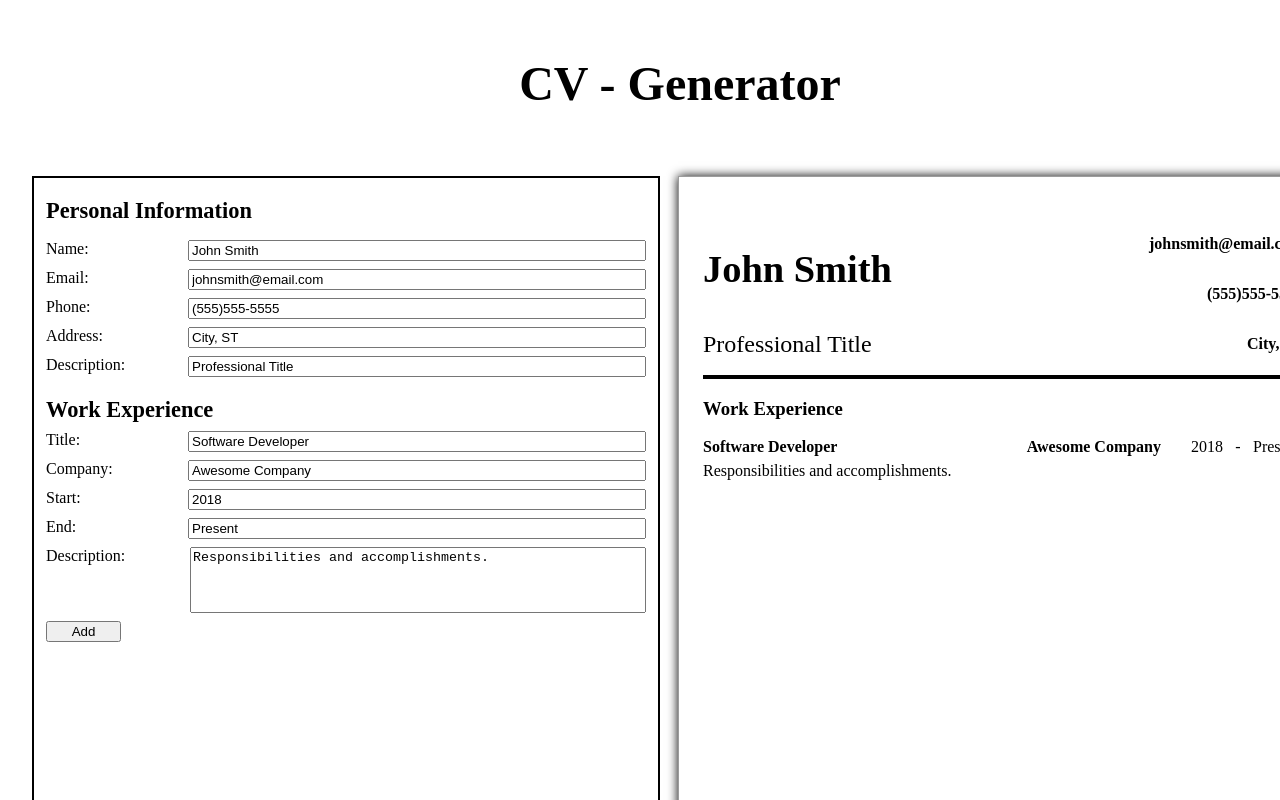
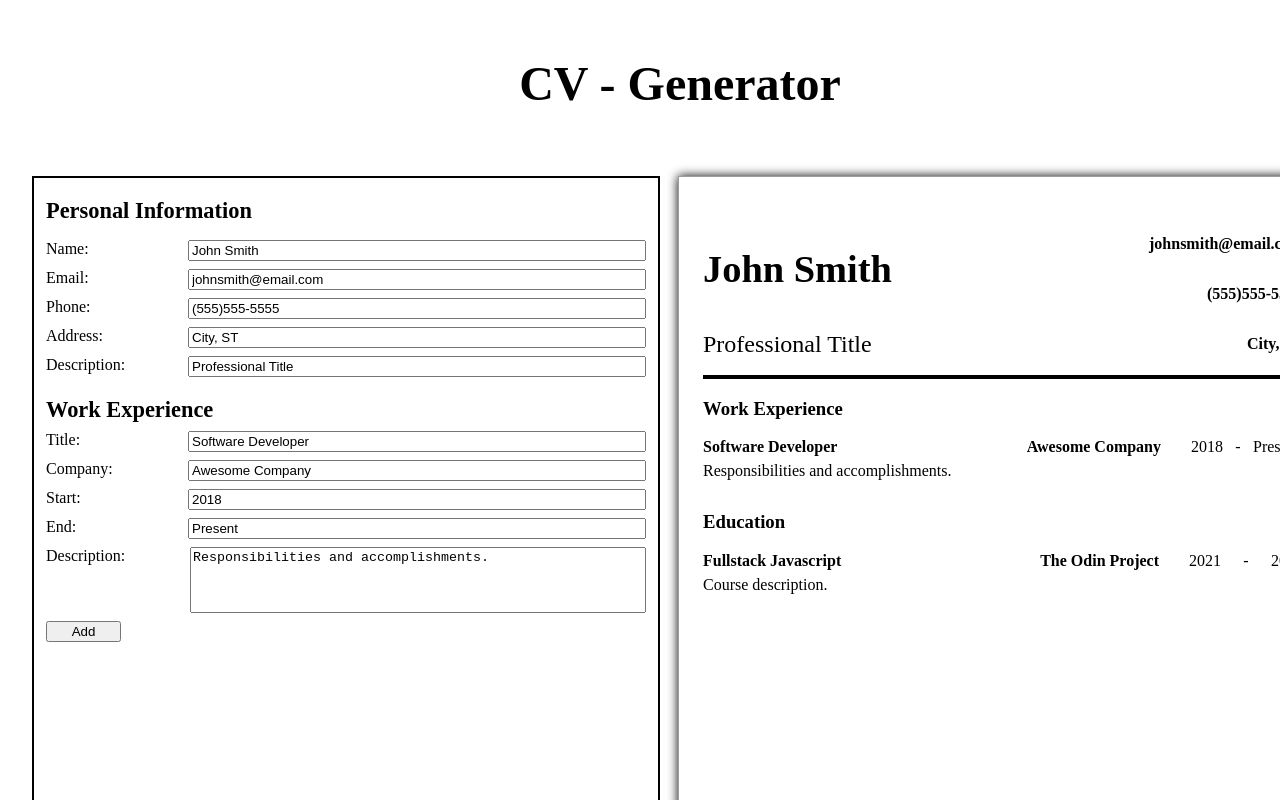
Before and after one commit to sleander94/cv-app, a React (Create React App) app: page / in a window 1280 px wide. Shown: the top 800 px of the page. Built offline with nearby package versions, Linux system fonts and the light colour scheme.

Commit message:
Refactor Education and School to funct components

```diff
--- a/src/components/CV.js
+++ b/src/components/CV.js
@@ -14,22 +14,20 @@ const CV = ({ values }) => {
         <div className="description">{values.work[i].description}</div>
       </div>
     );
-  } /*
+  }
   let education = [];
-    for (let i = 0; i < this.props.education.length; i++) {
+  for (let i = 0; i < values.education.length; i++) {
     education.push(
       <div className="education" key={i}>
-          <div className="course">{this.props.education[i].course}</div>
-          <div className="school">{this.props.education[i].school}</div>
-          <div className="start">{this.props.education[i].start}</div>
+        <div className="course">{values.education[i].course}</div>
+        <div className="school">{values.education[i].school}</div>
+        <div className="start">{values.education[i].start}</div>
         <div className="dash">-</div>
-          <div className="end">{this.props.education[i].end}</div>
-          <div className="description">
-            {this.props.education[i].description}
-          </div>
+        <div className="end">{values.education[i].end}</div>
+        <div className="description">{values.education[i].description}</div>
       </div>
     );
-    } */
+  }
   return (
     <div className="CV">
       <div className="personal">
@@ -43,11 +41,11 @@ const CV = ({ values }) => {
         <h3>Work Experience</h3>
         {work}
       </div>
-      {/*
+
       <div className="educationContainer">
         <h3>Education</h3>
         {education}
-        </div> */}
+      </div>
     </div>
   );
 };
--- a/src/components/Education.js
+++ b/src/components/Education.js
@@ -1,17 +1,16 @@
 import React from 'react';
 import School from './School';
 
-class Education extends React.Component {
-  render() {
-    const educationList = this.props.education.map((school) => (
+const Education = ({ education, handleInputChange, addItem, removeItem }) => {
+  const educationList = education.map((school) => (
     <School
-        schoolInfo={this.props.education[this.props.education.indexOf(school)]}
-        key={this.props.education.indexOf(school)}
-        number={this.props.education.indexOf(school)}
-        handleInputChange={this.props.handleInputChange}
-        removeItem={this.props.removeItem}
-        addToArray={this.props.addToArray}
-        education={this.props.education}
+      schoolInfo={education[education.indexOf(school)]}
+      key={education.indexOf(school)}
+      number={education.indexOf(school)}
+      handleInputChange={handleInputChange}
+      removeItem={removeItem}
+      addItem={addItem}
+      education={education}
     />
   ));
   return (
@@ -20,7 +19,6 @@ class Education extends React.Component {
       {educationList}
     </div>
   );
-  }
-}
+};
 
 export default Education;
--- a/src/components/School.js
+++ b/src/components/School.js
@@ -1,26 +1,30 @@
 import React from 'react';
 
-class School extends React.Component {
-  addButtonAtEnd = () => {
-    if (this.props.number === this.props.education.length - 1) {
+const School = ({
+  education,
+  schoolInfo,
+  number,
+  addItem,
+  removeItem,
+  handleInputChange,
+}) => {
+  const addButtonAtEnd = () => {
+    if (number === education.length - 1) {
       return (
-        <button
-          type="button"
-          onClick={() => this.props.addToArray('school', 'education')}
-        >
+        <button type="button" onClick={() => addItem('school', 'education')}>
           Add
         </button>
       );
     }
   };
 
-  removeButton = () => {
-    if (this.props.education.length > 1) {
+  const removeButton = () => {
+    if (education.length > 1) {
       return (
         <button
           type="button"
           className="remove"
-          onClick={() => this.props.removeItem(this.props.number, 'education')}
+          onClick={() => removeItem(number, 'education')}
         >
           Remove
         </button>
@@ -28,7 +32,6 @@ class School extends React.Component {
     }
   };
 
-  render() {
   return (
     <div className="schoolContainer">
       <label htmlFor="course">
@@ -37,9 +40,9 @@ class School extends React.Component {
           type="text"
           name="course"
           className="school"
-            data-index={this.props.number}
-            value={this.props.schoolInfo.course}
-            onChange={this.props.handleInputChange('education')}
+          data-index={number}
+          value={schoolInfo.course}
+          onChange={handleInputChange('education')}
         ></input>
       </label>
       <label htmlFor="school">
@@ -48,9 +51,9 @@ class School extends React.Component {
           type="text"
           name="school"
           className="school"
-            data-index={this.props.number}
-            value={this.props.schoolInfo.school}
-            onChange={this.props.handleInputChange('education')}
+          data-index={number}
+          value={schoolInfo.school}
+          onChange={handleInputChange('education')}
         ></input>
       </label>
       <label htmlFor="start">
@@ -59,9 +62,9 @@ class School extends React.Component {
           type="text"
           name="start"
           className="school"
-            data-index={this.props.number}
-            value={this.props.schoolInfo.start}
-            onChange={this.props.handleInputChange('education')}
+          data-index={number}
+          value={schoolInfo.start}
+          onChange={handleInputChange('education')}
         ></input>
       </label>
       <label htmlFor="end">
@@ -70,9 +73,9 @@ class School extends React.Component {
           type="text"
           name="end"
           className="school"
-            data-index={this.props.number}
-            value={this.props.schoolInfo.end}
-            onChange={this.props.handleInputChange('education')}
+          data-index={number}
+          value={schoolInfo.end}
+          onChange={handleInputChange('education')}
         ></input>
       </label>
       <label htmlFor="description">
@@ -80,20 +83,19 @@ class School extends React.Component {
         <textarea
           name="description"
           className="school"
-            data-index={this.props.number}
+          data-index={number}
           rows="4"
           cols="40"
-            value={this.props.schoolInfo.description}
-            onChange={this.props.handleInputChange('education')}
+          value={schoolInfo.description}
+          onChange={handleInputChange('education')}
         ></textarea>
       </label>
       <div className="buttonContainer">
-          {this.addButtonAtEnd()}
-          {this.removeButton()}
+        {addButtonAtEnd()}
+        {removeButton()}
       </div>
     </div>
   );
-  }
-}
+};
 
 export default School;
```
Also changed, not shown: src/App.js (+1 -8 lines). Lines whose indentation alone changed are shown as unchanged.
